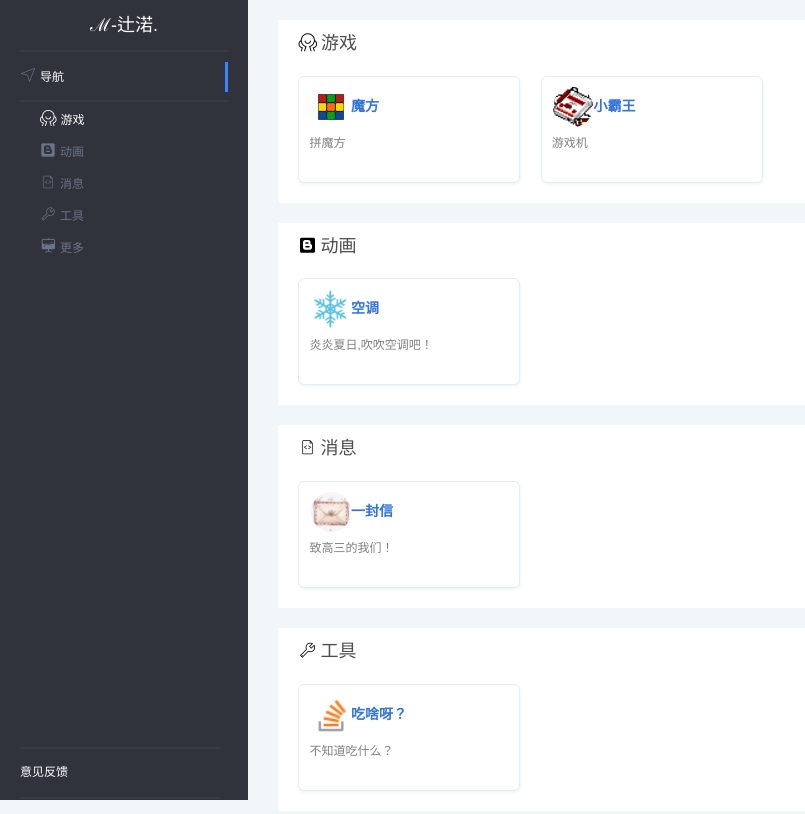
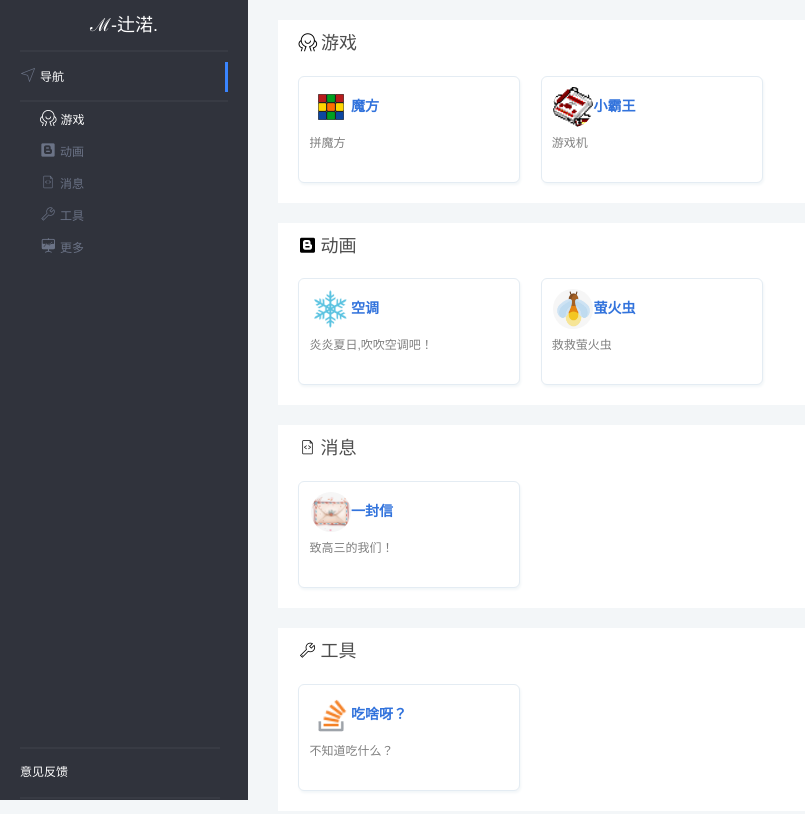
Before and after one commit to JedricLee/navigation, a plain HTML site: page index.html in a window 1280 px wide. Shown: the top 814 px of the page, without its empty margins (0-805 px from the left). Drawn offline with nearby package versions, Linux system fonts and the light colour scheme; files whose address does not match are found by name.

Commit message:
update index.html.
Signed-off-by: 人海茫茫 <2273997438@qq.com>

```diff
--- a/index.html
+++ b/index.html
@@ -79,6 +79,13 @@
                             <div class="item">
                                 <div class="logo"><img src="./pages/airconditioner/favcion.ico" alt="图片">空调</div>
                                 <div class="desc">炎炎夏日,吹吹空调吧！</div>
+                            </div>
+                        </a>
+
+                        <a target="_blank" href="./pages/fireflies/index.html">
+                            <div class="item">
+                                <div class="logo"><img src="./pages/fireflies/logo.ico" alt="图片">萤火虫</div>
+                                <div class="desc">救救萤火虫</div>
                             </div>
                         </a>
                     </div>
```
